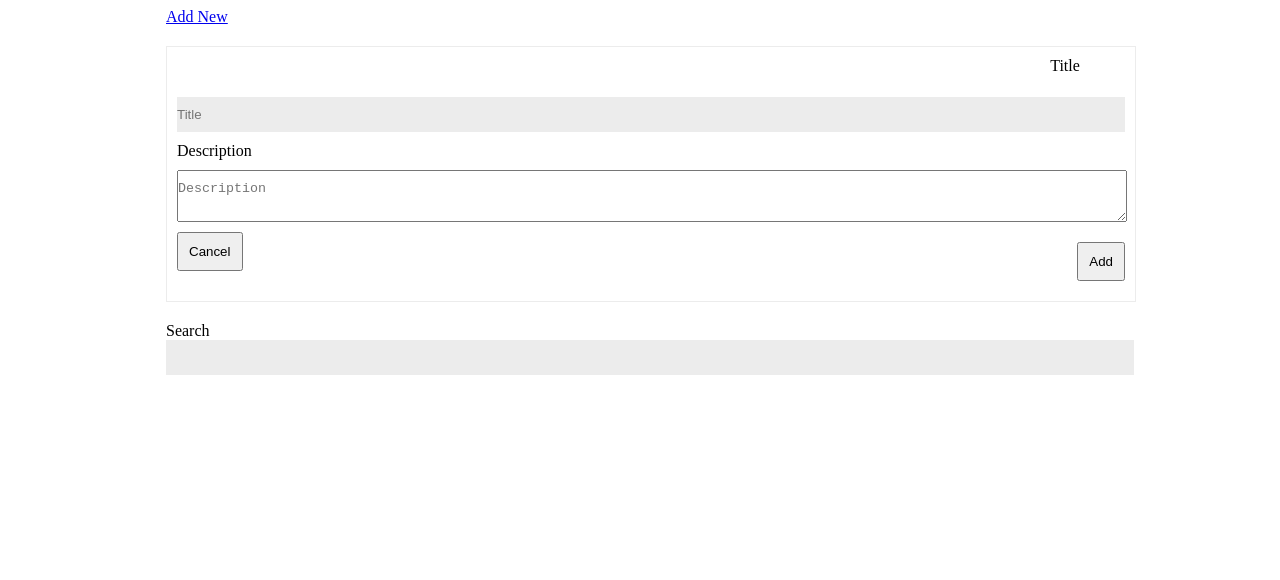
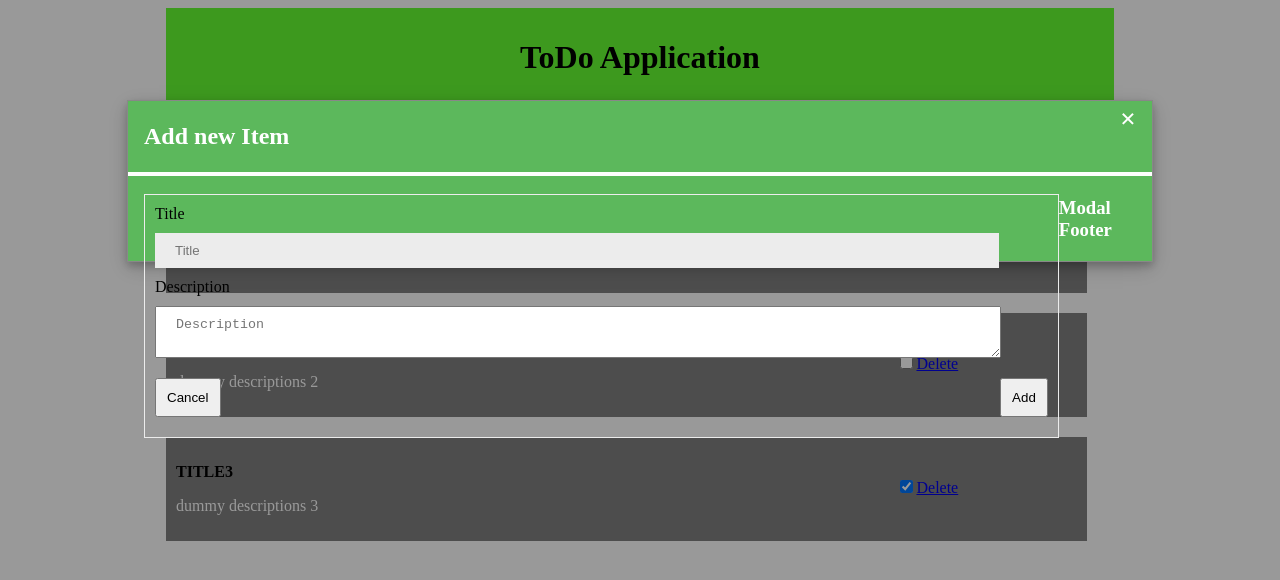
Before and after one commit to naieem/todo_app, a website: page index.html in a window 1280 px wide. Both pictures are taken after a click on the link "Add New". Drawn offline with Linux system fonts and the light colour scheme.

Commit message:
modal added

```diff
--- a/css/style.css
+++ b/css/style.css
@@ -17,6 +17,11 @@ a {}
 
 .btn {}
 
+.header{
+        background-color: #66ff33;
+    text-align: center;
+    padding: 10px;
+}
 .container {
     display: block;
     width: 75%;
@@ -30,7 +35,9 @@ a {}
     width: 100%;
 }
 
-.content {}
+.content {
+    width: 95%;
+}
 
 .text-content {
     float: left;
@@ -54,19 +61,19 @@ a {}
 
 
 input[type='text'] {
-    width: 100%;
+    width: 90%;
     background-color: #ececec;
     border: none;
     padding: 10px;
 }
 
 /*  New item adding form design */
-#add_new_element{
+/*#add_new_element{
 	display: none;
-}
+}*/
 .add_new_element{
 	float: left;
-	width: 100%;
+	width: 90%;
 	border: 1px solid #ececec;
 	padding: 10px;
 	margin: 20px 0;
@@ -77,15 +84,18 @@ input[type='text'] {
 	display: block;
 }
 .add_new_element input{
+    padding: 10px 20px;
 }
 .add_new_element textarea{
-	width: 100%;
-	padding: 10px 0;
+	width: 90%;
+	padding: 10px 20px;
 }
 .add_element{
 	float: right;
 }
-.cancel_modal{}
+.cancel_modal{
+    float: left;
+}
 .add_new_element input.submit_button{
 	padding: 10px;
 }
@@ -95,4 +105,89 @@ input[type='text'] {
 	width: 90%;
 	padding: 10px;
 	margin: 10px 0;
+    display: none;
 }
+.list-container{
+
+}
+ #filter{
+    width: 130px;
+    -webkit-transition: width 0.4s ease-in-out;
+    transition: width 0.4s ease-in-out;
+}
+
+/* When the input field gets focus, change its width to 100% */
+#filter:focus {
+    width: 95%;
+}
+
+/* Modal Styling */
+/* The Modal (background) */
+.modal {
+    display: none; /* Hidden by default */
+    position: fixed; /* Stay in place */
+    z-index: 1; /* Sit on top */
+    padding-top: 100px; /* Location of the box */
+    left: 0;
+    top: 0;
+    width: 100%; /* Full width */
+    height: 100%; /* Full height */
+    overflow: auto; /* Enable scroll if needed */
+    background-color: rgb(0,0,0); /* Fallback color */
+    background-color: rgba(0,0,0,0.4); /* Black w/ opacity */
+}
+
+/* Modal Content */
+.modal-content {
+    position: relative;
+    background-color: #fefefe;
+    margin: auto;
+    padding: 0;
+    border: 1px solid #888;
+    width: 80%;
+    box-shadow: 0 4px 8px 0 rgba(0,0,0,0.2),0 6px 20px 0 rgba(0,0,0,0.19);
+    -webkit-animation-name: animatetop;
+    -webkit-animation-duration: 0.4s;
+    animation-name: animatetop;
+    animation-duration: 0.4s
+}
+
+/* Add Animation */
+@-webkit-keyframes animatetop {
+    from {top:-300px; opacity:0}
+    to {top:0; opacity:1}
+}
+
+@keyframes animatetop {
+    from {top:-300px; opacity:0}
+    to {top:0; opacity:1}
+}
+
+/* The Close Button */
+.close {
+    color: white;
+    float: right;
+    font-size: 28px;
+    font-weight: bold;
+}
+
+.close:hover,
+.close:focus {
+    color: #000;
+    text-decoration: none;
+    cursor: pointer;
+}
+
+.modal-header {
+    padding: 2px 16px;
+    background-color: #5cb85c;
+    color: white;
+}
+
+.modal-body {padding: 2px 16px;}
+
+.modal-footer {
+    padding: 2px 16px;
+    background-color: #5cb85c;
+    color: white;
+}
--- a/index.html
+++ b/index.html
@@ -11,29 +11,47 @@
         <div class="wrap">
             <div class="row">
                 <div class="header">
-                    <a class="btn" href="#" onclick="APP.toggleAddFrm();return false;">Add New</a>
-                    <form name="add_frm" class="add_new_element" id="add_new_element" onsubmit="APP.addItem();return false;">
-                        <span id="error_log"></span>
-                        <label>Title</label>
-                        <input type="text" name="title" placeholder="Title">
-                        <label>Description</label>
-                        <textarea name="description" placeholder="Description"></textarea>
-                        <input type="submit" name="submit" class="add_element submit_button" value="Add">
-                        <input type="submit" name="cancel" class="cancel_modal submit_button" onclick="APP.toggleAddFrm();return false;" value="Cancel">
-                    </form>
-                    <form>
-                        <label>Search</label>
-                        <input type="text" name="filter" id="filter" onkeyup="APP.filter()">
-                    </form>
+                    <h1>ToDo Application</h1>
                 </div>
             </div>
-            <div class="row">
+            <div class="row list-container">
+                <a class="btn" href="#" onclick="APP.openModal();return false;">Add New</a>
+                <form>
+                    <label>Search</label>
+                    <br>
+                    <input type="text" name="filter" id="filter" onkeyup="APP.filter()">
+                </form>
                 <div class="content">
                     <ul id="to_list">
                     </ul>
                 </div>
                 <div class="row">
                     <div class="footer">
+                    </div>
+                </div>
+            </div>
+            <!-- Modal-->
+            <!-- The Modal -->
+            <div id="myModal" class="modal">
+                <!-- Modal content -->
+                <div class="modal-content">
+                    <div class="modal-header">
+                        <span class="close" onclick="APP.hideModal();return false;">&times;</span>
+                        <h2>Add new Item</h2>
+                    </div>
+                    <div class="modal-body">
+                        <form name="add_frm" class="add_new_element" id="add_new_element" onsubmit="APP.addItem();return false;">
+                            <span id="error_log"></span>
+                            <label>Title</label>
+                            <input type="text" name="title" placeholder="Title">
+                            <label>Description</label>
+                            <textarea name="description" placeholder="Description"></textarea>
+                            <input type="submit" name="submit" class="add_element submit_button" value="Add">
+                            <input type="submit" name="cancel" class="cancel_modal submit_button" onclick="APP.hideModal();return false;" value="Cancel">
+                        </form>
+                    </div>
+                    <div class="modal-footer">
+                        <h3>Modal Footer</h3>
                     </div>
                 </div>
             </div>
--- a/js/main.js
+++ b/js/main.js
@@ -1,25 +1,44 @@
 (function(window) {
     'use strict';
+
+
+    if (localStorage.getItem("list") !== null) {
+        var list = JSON.parse(localStorage.getItem("list"));
+    } else {
+        var list = window.data.list;
+    }
+
     var APP = {
-        data: window.data.list,
-        list: JSON.parse(localStorage.getItem("list")),
+        list: list,
         init: init,
         setList: setList,
-        toggleAddFrm: toggleAddFrm,
+        //toggleAddFrm: toggleAddFrm,
         addItem: addItem,
         delete: del,
-        filter: filter
+        filter: filter,
+        openModal: openModal,
+        hideModal: hideModal
     };
     window.APP = APP;
     APP.init();
 
     function init() {
         this.setList();
+
+        var span = document.getElementsByClassName("close")[0];
+        window.onclick = function(event) {
+            var modal = document.getElementById('myModal');
+            if (event.target == modal) {
+                modal.style.display = "none";
+            }
+        }
     }
 
     function setList() {
+        console.log(this.list);
         var text = '';
         var status = '';
+        if (this.list != null || this.list.length > 0) {
             for (var i = 0; i < this.list.length; i++) {
                 if (this.list[i].done) {
                     status = "checked='checked'";
@@ -36,6 +55,9 @@
                     '<a href="#" onclick="APP.delete(' + this.list[i].id + ');return false;">Delete</a>' +
                     '</div>' +
                     '</li>';
+            }
+        } else {
+            text += "No results Found";
         }
         document.getElementById(config.containerID).innerHTML = text;
         //console.log(this.data);
@@ -68,10 +90,12 @@
             err = true;
         }
         if (err) {
+            document.getElementById(config.add_form_error_log).style.display = 'block';
             document.getElementById(config.add_form_error_log).innerHTML = rtn;
             err = false;
         } else {
             document.getElementById(config.add_form_error_log).innerHTML = "";
+            document.getElementById(config.add_form_error_log).style.display = 'none';
             var data = {
                 id: Math.floor(Math.random() * 10),
                 title: title_val,
@@ -84,6 +108,7 @@
             console.log(dt);
             this.setList();
             document.getElementById(config.add_item_form_id).reset();
+            this.hideModal();
         }
     }
 
@@ -128,4 +153,14 @@
             document.getElementById(config.containerID).innerHTML = text;
         }
     }
+
+    function openModal() {
+        var modal = document.getElementById('myModal');
+        modal.style.display = "block";
+    }
+
+    function hideModal() {
+        var modal = document.getElementById('myModal');
+        modal.style.display = "none";
+    }
 })(window);
```
Lines whose indentation alone changed are shown as unchanged.
